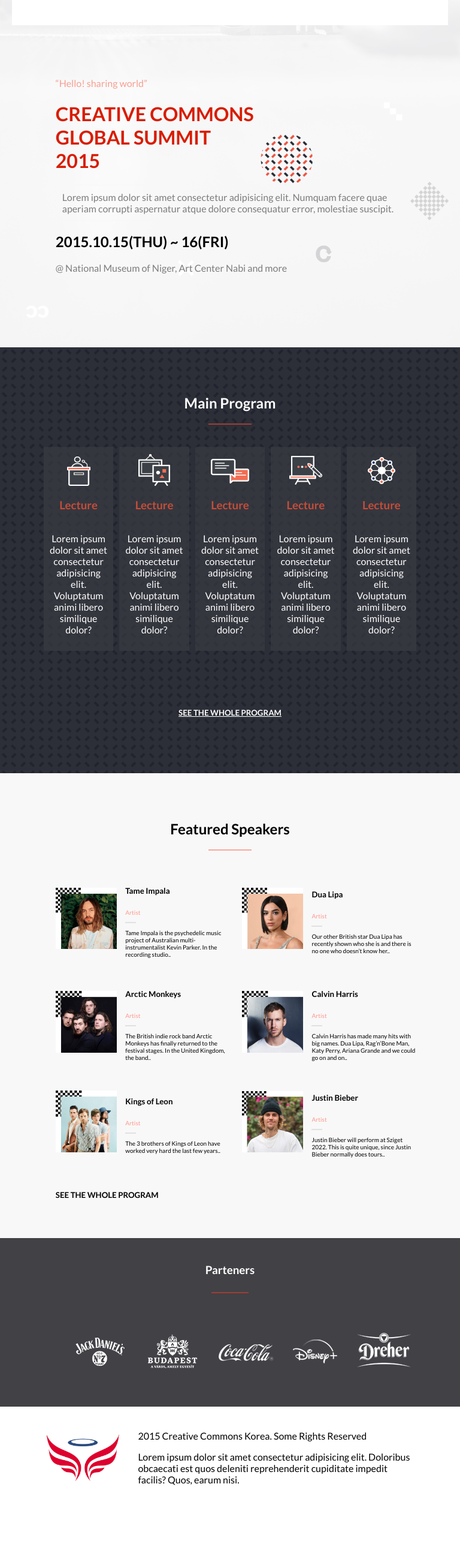
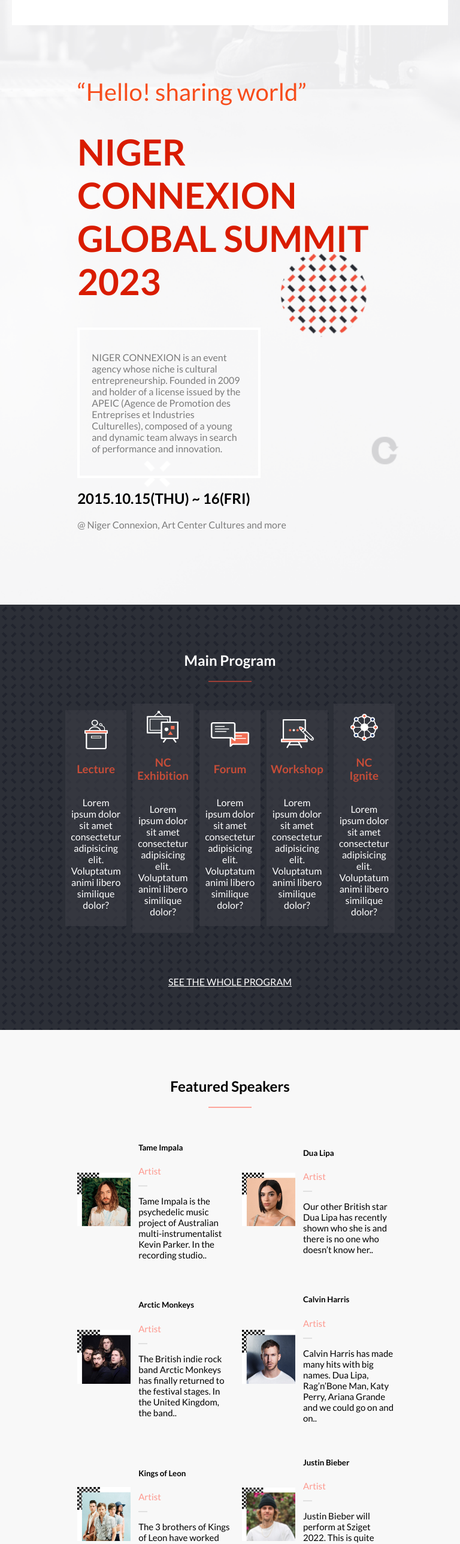
Before and after one commit to Yacoubou-seidou/firstCapstone-project, a website: page index.html in a window 768 px wide. Shown: the part 80-2654 px from the top of the page at 60% size. Before the commit the page ends 2595 px from the top, so only its background shows below. Drawn offline with Linux system fonts and the light colour scheme.

Commit message:
Fix details and linters errors

```diff
--- a/about.css
+++ b/about.css
@@ -12,17 +12,14 @@
 }
 
 .bigheader {
-  color: #D91C00;
+  color: #fa3e23;
 }
 
 .salute {
-  color: #F89E90;
+  color: #f74d1c;
 }
 
-
-
 @media only screen and (max-width: 768px) {
-
   .social,
   .desktop_seemore,
   .logoLion,
@@ -67,7 +64,6 @@
     cursor: pointer;
     border: none;
     margin-right: 10px;
-    width: 6%;
   }
 
   .closingIcon {
@@ -125,14 +121,14 @@
   }
 
   .paragraph {
-    border: 1px solid #7C7C7C;
+    border: 4px solid #ececec;
     padding: 20px 10px;
-    color: #7C7C7C;
+    color: #7c7c7c;
     background-color: white;
   }
 
   .message {
-  color: #7C7C7C;
+    color: #7c7c7c;
     text-align: center;
   }
 
@@ -158,10 +154,6 @@
   }
 
   .partener_logos {
-    /* display: grid;
-    grid-template-columns: 1fr 1fr 1fr;
-    justify-content: center;
-    align-items: center; */
     display: flex;
     flex-wrap: wrap;
     justify-content: space-around;
@@ -186,12 +178,8 @@
     padding-bottom: 5%;
   }
 
-  .title {
-    text-align: center;
-  }
-
   .red_bar {
-    border: 1px solid #9C3E36;
+    border: 1px solid #9c3e36;
     width: 10%;
     margin-bottom: 5%;
   }
@@ -203,7 +191,7 @@
     display: flex;
     justify-content: center;
     align-items: center;
-    border: 1px solid #F1F1F1;
+    border: 1px solid #f1f1f1;
   }
 
   .mobile_footer {
@@ -219,9 +207,10 @@
   .footer_text {
     width: 60%;
   }
+
   .footer_text p {
     margin-top: 0;
-    color: #78787A;
+    color: #78787a;
   }
 
   .logoLionFooter {
@@ -235,11 +224,11 @@
   .card_program h3 {
     margin-left: 20px;
     margin-right: 20px;
-    color: #C74D38;
+    color: #c74d38;
   }
 
   .join {
-    background-color: #FF4F38;
+    background-color: #ff4f38;
     margin: 0 auto;
     padding: 20px;
     border: 0;
@@ -257,19 +246,21 @@
   }
 
   .title {
+    width: 100%;
     padding-top: 8%;
     margin-top: 0;
+    text-align: center;
   }
 
   .red_bar2 {
-    border: 1px solid #FDA69C;
+    border: 1px solid #fda69c;
     width: 10%;
     margin-bottom: 5%;
   }
 
   .speakers {
-    background-color: #F8F8F8;
-    border-top:1px solid #F0F0F0;
+    background-color: #f8f8f8;
+    border-top: 1px solid #f0f0f0;
     display: flex;
     flex-direction: column;
     justify-content: center;
@@ -279,29 +270,29 @@
   }
 
   .aboutCard1 {
-    background-image: url('/pictures/2016-past.jpg');
-    background-position: center;
+    text-align: center;
+    padding: 20px;
+    color: white;
+    overflow: hidden;
+    background: #c04848;
+    background: linear-gradient(rgb(72, 0, 72, 0.8), rgb(192, 72, 72, 0.8)), url("/pictures/2016-past.jpg");
+    background-size: cover;
     background-repeat: no-repeat;
+    margin-bottom: 3%;
+  }
+
+  .aboutCard2 {
+    text-align: center;
+    padding: 20px;
+    color: white;
+    overflow: hidden;
+    background: #c04848;
+    background: linear-gradient(rgb(72, 0, 72, 0.8), rgb(192, 72, 72, 0.8)), url("/pictures/2017-past.jpg");
     background-size: cover;
-    text-align: center;
-    color: white;
-    height: 100%;
-    padding: 20px;
-    width: 100%;
-    margin-bottom: 5%;
-  }
-  .aboutCard2 {
-    background-image: url('/pictures/2017-past.jpg');
-    background-position: center;
     background-repeat: no-repeat;
-    background-size: cover;
-    text-align: center;
-    color: white;
-    height: 100%;
-    padding: 20px;
-    width: 100%;
     margin-bottom: 10%;
   }
+
   .portrait {
     width: 35%;
   }
@@ -317,11 +308,11 @@
   }
 
   .subtitle {
-    color: #FD998F;
+    color: #fd998f;
   }
 
   .grey_bar {
-    border: 1px solid #E1E1E1;
+    border: 1px solid #e1e1e1;
     width: 10%;
     margin-left: 0;
   }
@@ -337,22 +328,33 @@
   .more {
     width: 100%;
     padding: 15px;
-    background-color: #FFFFFF;
-    border: 1px solid #E5E5E5;
+    background-color: #fff;
+    border: 1px solid #e5e5e5;
     margin-top: 10%;
     margin-bottom: 5%;
     cursor: pointer;
   }
 
   .downIcon {
-    color: #EE6B59;
+    color: #ee6b59;
     margin-left: 10px;
   }
 }
 
 @media only screen and (min-width: 768px) {
-  .more_mobile {
+  .more_mobile,
+  .salute {
     display: none;
+  }
+
+  .bigheader {
+    font-size: 60px;
+    font-weight: bolder;
+  }
+
+  .social a {
+    text-decoration: none;
+    color: white;
   }
 
   .middle_bar {
@@ -366,7 +368,7 @@
   }
 
   .social {
-    background-color: #3E3E3E;
+    background-color: #3e3e3e;
     display: flex;
     justify-content: flex-end;
     align-items: center;
@@ -385,11 +387,11 @@
   }
 
   .mobile_nav {
-    padding-left: 10%;
-    padding-right: 10%;
+    padding-left: 15%;
+    padding-right: 15%;
     display: flex;
     justify-content: space-between;
-    background-color: #FFFFFF;
+    background-color: #fff;
   }
 
   .mobile_nav a {
@@ -397,7 +399,7 @@
   }
 
   .logoLion {
-    width: 40%;
+    width: 20%;
   }
 
   .open {
@@ -443,7 +445,7 @@
   .menu_list li a {
     margin-bottom: 5%;
     text-decoration: none;
-    color: #3E3E3E;
+    color: #3e3e3e;
   }
 
   .showMenu {
@@ -451,9 +453,9 @@
   }
 
   .paragraph {
-    border: 1px solid #F7F7F7;
+    border: 1px solid #f7f7f7;
     padding: 20px 10px;
-    color: #7C7C7C;
+    color: #7c7c7c;
     background-color: white;
   }
 
@@ -470,6 +472,7 @@
     color: #808080;
     text-align: center;
   }
+
   .banner {
     padding-top: 12%;
     padding-bottom: 5%;
@@ -483,22 +486,18 @@
     background-position: center;
     background-size: cover;
     background-repeat: no-repeat;
-
   }
 
   .programs {
     background-color: white;
     padding: 20px;
     padding-bottom: 5%;
-    border: 1px solid #F6F6F6;
-    }
-
-    .title {
-      text-align: center;
+    border-top: 4px solid #f6f6f6;
+    border-bottom: 4px solid #f6f6f6;
   }
 
   .red_bar {
-      border: 1px solid #9C3E36;
+    border: 1px solid #9c3e36;
     width: 10%;
     margin-bottom: 5%;
   }
@@ -509,16 +508,14 @@
     display: flex;
     justify-content: center;
     align-items: center;
-      border: 1px solid #F6F6F6;
+    border: 4px solid #f6f6f6;
     margin: 0 auto;
   }
-
-
 
   .card_program h3 {
     margin-left: 20px;
     margin-right: 20px;
-    color: #C74D38;
+    color: #c74d38;
   }
 
   .centerLogo {
@@ -526,28 +523,26 @@
   }
 
   .aboutCard1 {
-      background-image: url('/pictures/2016-past.jpg');
-      background-position: center;
+    text-align: center;
+    padding: 20px;
+    color: white;
+    overflow: hidden;
+    background: #c04848;
+    background: linear-gradient(rgb(72, 0, 72, 0.8), rgb(192, 72, 72, 0.8)), url("/pictures/2016-past.jpg");
+    background-size: cover;
     background-repeat: no-repeat;
-      background-size: cover;
-      text-align: center;
-      color: white;
-      height: 100%;
-      padding: 20px;
-      width: 100%;
-      margin-bottom: 5%;
+    margin-bottom: 3%;
   }
 
   .aboutCard2 {
-      background-image: url('/pictures/2017-past.jpg');
-      background-position: center;
+    text-align: center;
+    padding: 20px;
+    color: white;
+    overflow: hidden;
+    background: #c04848;
+    background: linear-gradient(rgb(72, 0, 72, 0.8), rgb(192, 72, 72, 0.8)), url("/pictures/2017-past.jpg");
+    background-size: cover;
     background-repeat: no-repeat;
-      background-size: cover;
-      text-align: center;
-      color: white;
-      height: 100%;
-      padding: 20px;
-      width: 100%;
     margin-bottom: 10%;
   }
 
@@ -555,10 +550,12 @@
     display: flex;
     justify-content: space-evenly;
     align-items: center;
+    width: 60%;
+    margin: 0 auto;
   }
 
   .join {
-    background-color: #FF4F38;
+    background-color: #ff4f38;
     margin: 0 auto;
     padding: 20px;
     border: 0;
@@ -584,18 +581,20 @@
   }
 
   .title {
+    width: 100%;
     padding-top: 8%;
     margin-top: 0;
+    text-align: center;
   }
 
   .red_bar2 {
-    border: 1px solid #FDA69C;
+    border: 1px solid #fda69c;
     width: 10%;
     margin-bottom: 5%;
   }
 
   .speakers {
-    background-color: #F8F8F8;
+    background-color: #f8f8f8;
     padding: 20px;
   }
 
@@ -627,11 +626,11 @@
   }
 
   .subtitle {
-    color: #FD998F;
+    color: #fd998f;
   }
 
   .grey_bar {
-    border: 1px solid #E1E1E1;
+    border: 1px solid #e1e1e1;
     width: 10%;
     margin-left: 0;
   }
@@ -643,23 +642,20 @@
   .mobile_footer {
     padding-top: 3%;
     padding-bottom: 3%;
-    padding-left: 10%;
-    padding-right: 10%;
+    padding-left: 20%;
+    padding-right: 20%;
     display: flex;
     justify-content: space-between;
     align-items: center;
-    background-color: #2E2E2E;
+    background-color: #2e2e2e;
     color: #939393;
   }
-
-
 
   .footer_text {
     width: 75%;
   }
 
   .logoLionFooter {
-    width: 20%;
+    width: 10%;
   }
-
 }
--- a/index.html
+++ b/index.html
@@ -14,11 +14,11 @@
   <header>
     <div class="social">
       <ul>
-        <li><i class="fa-brands fa-facebook-f"></i></li>
-        <li><i class="fa-brands fa-twitter"></i></li>
-        <li>English</li>
-        <li>My Page</li>
-        <li>Logout</li>
+        <li><a href=""><i class="fa-brands fa-facebook-f"></i></a></li>
+        <li><a href=""><i class="fa-brands fa-twitter"></i></a></li>
+        <li><a href="">English</a></li>
+        <li><a href="">My Page</a></li>
+        <li><a href="">Logout</a></li>
       </ul>
     </div>
       <nav class="mobile_nav">
@@ -34,19 +34,22 @@
           <li><a class="link_item" href="">Join</a></li>
           <li><a class="link_item" href="">Sponsor</a></li>
           <li><a class="link_item" href="">News</a></li>
-          <li><a class="link_item compaign" href="">CC Compaign</a></li>
+          <li><a class="link_item compaign" href="">NC Compaign</a></li>
         </ul>
       </nav>
           <div class="banner">
             <q class="salute">Hello! sharing world</q>
-            <h1 class="bigheader">CREATIVE COMMONS<br> GLOBAL SUMMIT<br> 2015</h1>
+            <h1 class="bigheader">NIGER CONNEXION<br> GLOBAL SUMMIT<br> 2023</h1>
             <div class="paragraph">
-              Lorem ipsum dolor sit amet consectetur adipisicing elit. Numquam facere quae aperiam corrupti aspernatur atque
-              dolore consequatur error, molestiae suscipit.
+<p>
+  NIGER CONNEXION is an event agency whose niche is cultural entrepreneurship. Founded in 2009 and holder of a license
+  issued by the APEIC (Agence de Promotion des Entreprises et Industries Culturelles), composed of a young and dynamic
+  team always in search of performance and innovation.
+</p>
             </div>
             <div class="timeZone">
               <h2 class="time">2015.10.15(THU) ~ 16(FRI)</h2>
-              <p class="place">@ National Museum of Niger, Art Center Nabi and more</p>
+              <p class="place">@ Niger Connexion, Art Center Cultures and more</p>
             </div>
           </div>
   </header>
@@ -62,28 +65,28 @@
             </div>
             <div class="card_program">
               <img src="/pictures/program_icon_02.png" alt="lecture_icon">
-              <h3>Lecture</h3>
+              <h3>NC Exhibition</h3>
               <p>Lorem ipsum dolor sit amet consectetur adipisicing elit. Voluptatum animi libero similique dolor?</p>
             </div>
             <div class="card_program">
               <img src="/pictures/program_icon_03.png" alt="lecture_icon">
-              <h3>Lecture</h3>
+              <h3>Forum</h3>
               <p>Lorem ipsum dolor sit amet consectetur adipisicing elit. Voluptatum animi libero similique dolor?</p>
             </div>
             <div class="card_program">
               <img src="/pictures/program_icon_04.png" alt="lecture_icon">
-              <h3>Lecture</h3>
+              <h3>Workshop</h3>
               <p>Lorem ipsum dolor sit amet consectetur adipisicing elit. Voluptatum animi libero similique dolor?</p>
             </div>
             <div class="card_program">
               <img src="/pictures/program_icon_05.png" alt="lecture_icon">
-              <h3>Lecture</h3>
+              <h3>NC Ignite</h3>
               <p>Lorem ipsum dolor sit amet consectetur adipisicing elit. Voluptatum animi libero similique dolor?</p>
             </div>
       </div>
       <div class="action">
-          <h5 class="desktop_seemore wholeProgram">SEE THE WHOLE PROGRAM</h5>
-          <button class="join more_mobile">Join CC Global Summit 2015</button>
+        <a href="" class="desktop_seemore wholeProgram">SEE THE WHOLE PROGRAM</a>
+          <button class="join more_mobile">Join NC Global Summit 2015</button>
       </div>
 
     </div>
@@ -93,10 +96,9 @@
       <div class="speakers_cards" id="speakers_cards">
       </div>
                 <button class="more_mobile more">MORE<i class="fa-solid fa-angle-down downIcon"></i></button>
-      <h5 class="desktop_seemore">SEE THE WHOLE PROGRAM</h5>
     </div>
     <div class="partners desktop_seemore">
-      <h3>Parteners</h3>
+      <h3>Partner</h3>
       <hr class="red_bar">
       <ul class="partener_logos">
         <li><img src="/pictures/jackd_624-logo,.png" alt="logo_jackDaniel" srcset=""></li>
--- a/style.css
+++ b/style.css
@@ -1,4 +1,5 @@
 @import url('https://fonts.googleapis.com/css2?family=Lato:ital,wght@0,400;0,700;0,900;1,300;1,400;1,700&family=Poppins:wght@400;700&display=swap');
+
 * {
   box-sizing: border-box;
 }
@@ -6,19 +7,17 @@
 body {
   margin: 0;
   padding: 0;
-  font-family: "Lato",sans-serif;
+  font-family: "Lato", sans-serif;
   font-style: normal;
 }
 
 .bigheader {
-  color:#D91C00 ;
+  color: #d91c00;
 }
 
 .salute {
-  color: #F89E90;
+  color: #f74d1c;
 }
-
-
 
 @media only screen and (max-width: 768px) {
   .social,
@@ -26,6 +25,7 @@
   .logoLion {
     display: none;
   }
+
   .middle_bar {
     position: absolute;
     height: 5px;
@@ -62,7 +62,6 @@
     cursor: pointer;
     border: none;
     margin-right: 10px;
-    width: 6%;
   }
 
   .closingIcon {
@@ -89,6 +88,7 @@
   .menu_list {
     box-sizing: border-box;
     position: fixed;
+    display: none;
     transform: translateY(-100%);
     transition: transform 0.2s;
     width: 100%;
@@ -116,12 +116,13 @@
 
   .showMenu {
     transform: translateY(0);
+    display: block;
   }
 
   .paragraph {
-    border: 1px solid #F7F7F7;
-    padding: 10px;
-    color: #7C7C7C;
+    border: 4px solid white;
+    padding: 20px;
+    color: #7c7c7c;
   }
 
   .time {
@@ -129,7 +130,7 @@
   }
 
   .place {
-    color: #7C7C7C;
+    color: #7c7c7c;
   }
 
   .banner {
@@ -153,12 +154,8 @@
     color: white;
   }
 
-  .title {
-    text-align: center;
-  }
-
   .red_bar {
-    border:1px solid #9C3E36;
+    border: 1px solid #9c3e36;
     width: 10%;
     margin-bottom: 5%;
   }
@@ -166,7 +163,7 @@
   .programs_cards {
     display: grid;
     grid-template-columns: 100%;
-   grid-gap:20px;
+    grid-gap: 20px;
     justify-content: center;
     align-items: center;
   }
@@ -180,15 +177,14 @@
     width: 100%;
   }
 
-
   .card_program h3 {
     margin-left: 20px;
     margin-right: 20px;
-    color: #C74D38;
+    color: #c74d38;
   }
 
   .join {
-    background-color: #FF4F38;
+    background-color: #ff4f38;
     margin: 0 auto;
     padding: 20px;
     border: 0;
@@ -211,20 +207,20 @@
   }
 
   .red_bar2 {
-    border:1px solid #FDA69C;
+    border: 1px solid #fda69c;
     width: 10%;
     margin-bottom: 5%;
   }
 
   .speakers {
-    background-color: #F8F8F8;
+    background-color: #f8f8f8;
     padding: 20px;
   }
 
   .speakers_cards {
     display: grid;
     grid-template-columns: 100%;
-    grid-gap:20px
+    grid-gap: 20px;
   }
 
   .portrait {
@@ -242,11 +238,11 @@
   }
 
   .subtitle {
-    color: #FD998F;
+    color: #fd998f;
   }
 
   .grey_bar {
-    border: 1px solid #E1E1E1;
+    border: 1px solid #e1e1e1;
     width: 10%;
     margin-left: 0;
   }
@@ -262,21 +258,35 @@
   .more {
     width: 100%;
     padding: 15px;
-    background-color: #FFFFFF;
-    border: 1px solid #E5E5E5;
+    background-color: #fff;
+    border: 1px solid #e5e5e5;
     margin-top: 10%;
     margin-bottom: 5%;
     cursor: pointer;
   }
 
   .downIcon {
-    color: #EE6B59;
+    color: #ee6b59;
     margin-left: 10px;
   }
 }
+
 @media only screen and (min-width: 768px) {
   .more_mobile {
     display: none;
+  }
+
+  .social a {
+    text-decoration: none;
+    color: white;
+  }
+
+  .salute {
+    font-size: 40px;
+  }
+
+  .bigheader {
+    font-size: 60px;
   }
 
   .middle_bar {
@@ -290,10 +300,14 @@
   }
 
   .social {
-    background-color: #3E3E3E;
+    background-color: #3e3e3e;
     display: flex;
     justify-content: flex-end;
     align-items: center;
+  }
+
+  .current {
+    color: #ec896a;
   }
 
   .social ul {
@@ -309,11 +323,11 @@
   }
 
   .mobile_nav {
-    padding-left: 10%;
-    padding-right: 10%;
+    padding-left: 15%;
+    padding-right: 15%;
     display: flex;
     justify-content: space-between;
-    background-color: #FFFFFF;
+    background-color: #fff;
   }
 
   .mobile_nav a {
@@ -321,7 +335,8 @@
   }
 
   .logoLion {
-    width: 40%;  }
+    width: 20%;
+  }
 
   .open {
     color: #525252;
@@ -366,7 +381,7 @@
   .menu_list li a {
     margin-bottom: 5%;
     text-decoration: none;
-    color: #3E3E3E;
+    color: #3e3e3e;
   }
 
   .showMenu {
@@ -374,9 +389,10 @@
   }
 
   .paragraph {
-    border: 1px solid #F7F7F7;
-    padding: 10px;
-    color: #7C7C7C;
+    border: 4px solid white;
+    padding: 20px;
+    color: #7c7c7c;
+    width: 60%;
   }
 
   .time {
@@ -384,14 +400,14 @@
   }
 
   .place {
-    color: #7C7C7C;
+    color: #7c7c7c;
   }
 
   .banner {
     padding-top: 12%;
     padding-bottom: 12%;
-    padding-left: 10%;
-    padding-right: 10%;
+    padding-left: 15%;
+    padding-right: 15%;
   }
 
   header {
@@ -410,24 +426,20 @@
     color: white;
   }
 
-  .title {
-    text-align: center;
-  }
-
   .red_bar {
-    border:1px solid #9C3E36;
+    border: 1px solid #9c3e36;
     width: 10%;
     margin-bottom: 5%;
   }
 
   .programs_cards {
     display: grid;
-  grid-gap:10px;
+    grid-gap: 10px;
     grid-template-columns: 20% 20% 20% 20% 20%;
     justify-content: center;
     align-items: center;
-  padding-left: 10%;
-  padding-right: 10%;
+    padding-left: 15%;
+    padding-right: 15%;
   }
 
   .card_program {
@@ -441,11 +453,10 @@
     text-align: center;
   }
 
-
   .card_program h3 {
     margin-left: 20px;
     margin-right: 20px;
-    color: #C74D38;
+    color: #c74d38;
   }
 
   .card_program:hover {
@@ -453,7 +464,7 @@
   }
 
   .join {
-    background-color: #FF4F38;
+    background-color: #ff4f38;
     margin: 0 auto;
     padding: 20px;
     border: 0;
@@ -474,32 +485,33 @@
   }
 
   .wholeProgram {
-    text-decoration: underline;
-    cursor: pointer;
+    color: white;
   }
 
   .title {
     padding-top: 8%;
     margin-top: 0;
+    text-align: center;
   }
 
   .red_bar2 {
-    border:1px solid #FDA69C;
+    border: 1px solid #fda69c;
     width: 10%;
     margin-bottom: 5%;
   }
 
   .speakers {
-    background-color: #F8F8F8;
+    background-color: #f8f8f8;
     padding: 20px;
+    padding-bottom: 5%;
   }
 
   .speakers_cards {
     display: grid;
     grid-template-columns: 50% 50%;
-    grid-row-gap:20px;
-    padding-left: 10%;
-    padding-right: 10%;
+    grid-row-gap: 20px;
+    padding-left: 15%;
+    padding-right: 15%;
     justify-content: space-between;
   }
 
@@ -514,7 +526,7 @@
   }
 
   .card_speaker p {
-    font-size: 10px;
+    font-size: 15px;
   }
 
   .information {
@@ -522,23 +534,23 @@
   }
 
   .subtitle {
-    color: #FD998F;
+    color: #fd998f;
   }
 
   .grey_bar {
-    border: 1px solid #E1E1E1;
+    border: 1px solid #e1e1e1;
     width: 10%;
     margin-left: 0;
   }
 
   .partners {
     background-color: #424146;
-  color: white;
+    color: #8e8e8e;
     text-align: center;
     padding-top: 3%;
     padding-bottom: 3%;
-  padding-left: 10%;
-  padding-right: 10%;
+    padding-left: 15%;
+    padding-right: 15%;
     display: flex;
     flex-direction: column;
   }
@@ -552,14 +564,13 @@
     justify-content: space-between;
     align-items: center;
     width: 100%;
-
   }
 
   .desktop_seemore {
     padding-top: 3%;
     padding-bottom: 3%;
-  padding-left: 10%;
-  padding-right: 10%;
+    padding-left: 15%;
+    padding-right: 15%;
     display: flex;
     justify-content: space-between;
     align-items: center;
@@ -570,7 +581,6 @@
   }
 
   .logoLionFooter {
-  width: 20%;
+    width: 10%;
   }
-
 }
```
Also changed, not shown: about.html (+24 -18 lines), README.md, pictures/Affiche20&22062014.jpg (added), pictures/Concertlive2013.jpg (added). Lines whose indentation alone changed are shown as unchanged.
